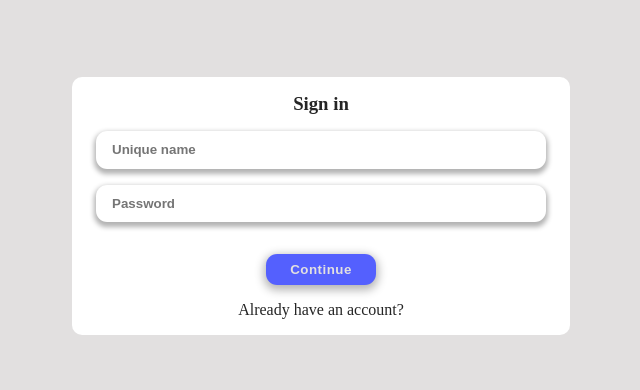
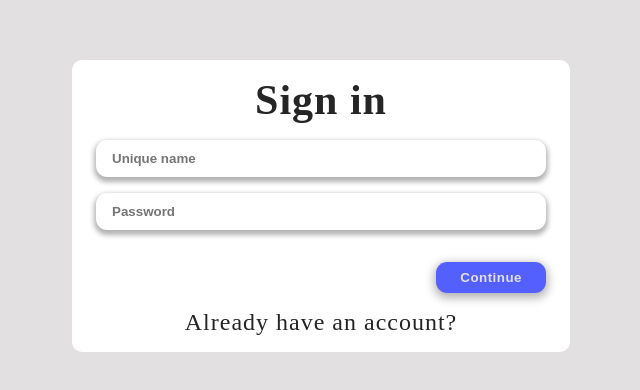
Before and after one commit to Maksim-Attsetski/test-ezrababait, a React (Create React App) app in the folder client/: page /auth in a window 1280 px wide. Shown: the part 194-584 px from the top of the page, without its empty margins (319-959 px from the left). Built offline with nearby package versions, Linux system fonts and the light colour scheme; no server answers.

Commit message:
add title and subtitle component

```diff
--- a/client/src/UI/Input/index.tsx
+++ b/client/src/UI/Input/index.tsx
@@ -1,4 +1,4 @@
-import React, { DetailedHTMLProps, FC, InputHTMLAttributes } from 'react';
+import React, { DetailedHTMLProps, FC, InputHTMLAttributes, memo } from 'react';
 import s from './Input.module.scss';
 
 interface IProps
@@ -14,4 +14,4 @@ const Input: FC<IProps> = (props) => {
     </div>
   );
 };
-export default Input;
+export default memo(Input);
--- /dev/null
+++ b/client/src/UI/Title/Title.module.scss
@@ -0,0 +1,12 @@
+
+.title {
+  font-size: calc(4vmin + 10px);
+  font-weight: 700;
+  letter-spacing: 1px;
+}
+
+.subTitle {
+  font-size: calc(2vmin + 8px);
+  font-weight: 500;
+  letter-spacing: 1px;
+}
--- /dev/null
+++ b/client/src/UI/Title/index.tsx
@@ -0,0 +1,28 @@
+import React, { FC, memo, MouseEventHandler, useMemo } from 'react';
+import s from './Title.module.scss';
+
+interface IProps {
+  text: string;
+  className?: string;
+  isSubTitle?: boolean;
+  onClick?: MouseEventHandler<HTMLDivElement> | undefined;
+}
+
+const Title: FC<IProps> = ({
+  text,
+  className = '',
+  isSubTitle = false,
+  onClick,
+}) => {
+  const inputClassName = useMemo(
+    () => [isSubTitle ? s.subTitle : s.title, className].join(' '),
+    [className, isSubTitle]
+  );
+
+  return (
+    <div onClick={onClick} className={inputClassName}>
+      {text}
+    </div>
+  );
+};
+export default memo(Title);
--- a/client/src/UI/index.ts
+++ b/client/src/UI/index.ts
@@ -5,6 +5,7 @@ import List from './List';
 import Button from './Button';
 import Line from './Line';
 import Input from './Input';
+import Title from './Title';
 
 export {
   Button,
@@ -13,5 +14,6 @@ export {
   Gap,
   List,
   Line,
-  Input
+  Input,
+  Title
 }
--- a/client/src/shared/helpers/scss/colors.scss
+++ b/client/src/shared/helpers/scss/colors.scss
@@ -3,3 +3,5 @@ $dark: #252525;
 $white: #e2e0e0;
 
 $main: #5460FE;
+
+$error: red;
--- a/client/src/widgets/Authorization/components/AuthForm/AuthForm.module.scss
+++ b/client/src/widgets/Authorization/components/AuthForm/AuthForm.module.scss
@@ -1,3 +1,5 @@
+@import 'shared/all.scss';
+
 @mixin flexCol {
   display: flex;
   flex-direction: column;
@@ -22,4 +24,12 @@
 .form {
   @include flexCol();
   width: clamp(300px, 90vw, 450px);
+
+  &Btn {
+    align-self: flex-end;
+  }
 }
+
+.error {
+  color: $error;
+}
--- a/client/src/widgets/Authorization/components/AuthForm/index.tsx
+++ b/client/src/widgets/Authorization/components/AuthForm/index.tsx
@@ -1,7 +1,7 @@
 import { useAuth, useDebounce, useInput, useUsers } from 'hooks';
 import React, { FC, FormEvent, memo, useEffect, useState } from 'react';
 import { getApiError } from 'shared';
-import { Button, Input } from 'UI';
+import { Button, Input, Title } from 'UI';
 import { ICreateUser, ILoginInfo } from 'widgets/User';
 import s from './AuthForm.module.scss';
 
@@ -70,7 +70,7 @@ const AuthForm: FC = (props) => {
   return (
     <div className={s.wrapper}>
       <div className={'container ' + s.formContainer}>
-        <h3>Sign {isLogin ? 'in' : 'up'}</h3>
+        <Title text={`Sign ${isLogin ? 'in' : 'up'}`} />
         <form className={s.form} onSubmit={onFormSubmit}>
           <Input
             value={tag}
@@ -80,12 +80,14 @@ const AuthForm: FC = (props) => {
           {!isLogin && <Input type='email' {...email.props} />}
           <Input type='password' {...password.props} />
           {!isLogin && <Input type='password' {...confirmPassword.props} />}
-          <div>{errorText}</div>
-          <Button text='Continue' type='submit' />
+          <div className={s.error}>{errorText}</div>
+          <Button text='Continue' type='submit' className={s.formBtn} />
         </form>
-        <div onClick={() => setIsLogin((prev) => !prev)}>
-          {isLogin ? 'Already have an account' : 'Still no account'}?
-        </div>
+        <Title
+          isSubTitle
+          onClick={() => setIsLogin((prev) => !prev)}
+          text={isLogin ? 'Already have an account?' : 'Still no account?'}
+        />
       </div>
     </div>
   );
```
